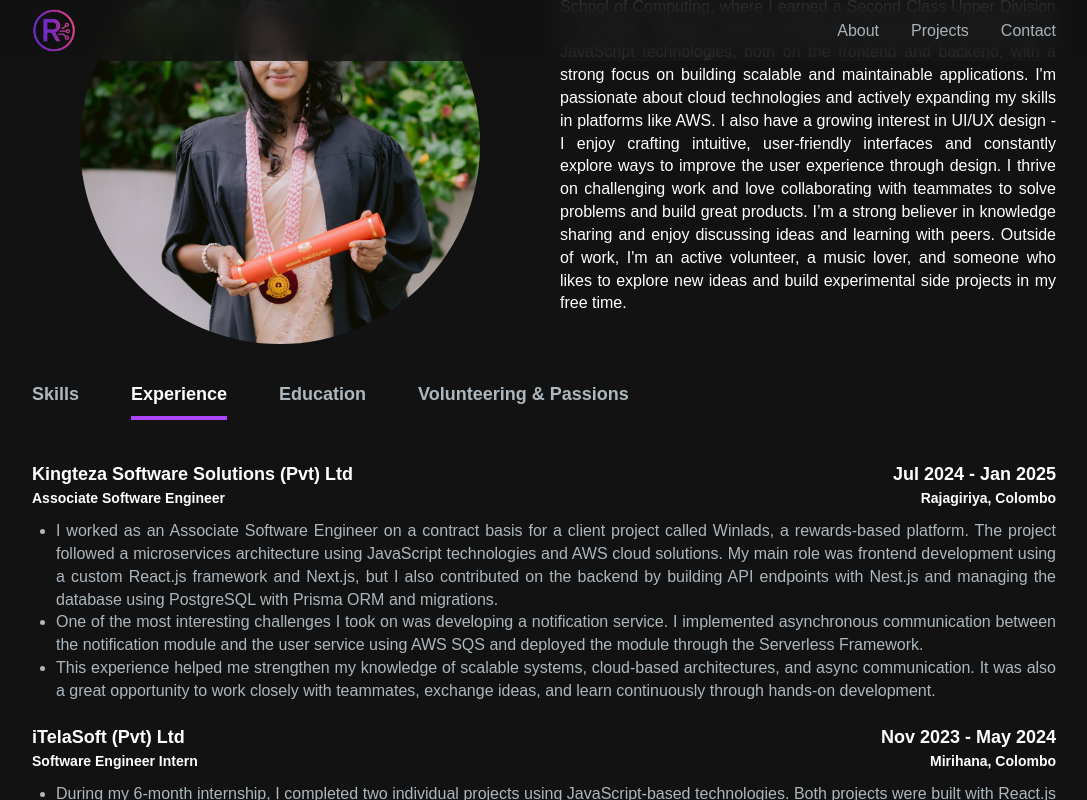
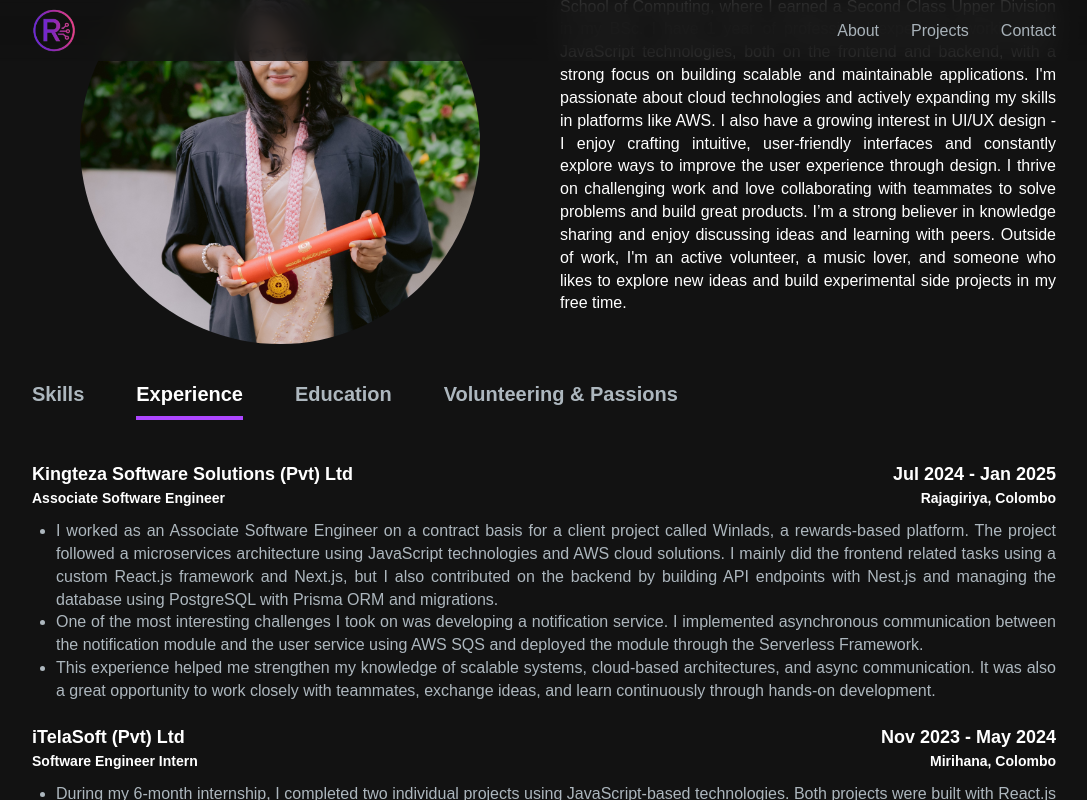
Before and after one commit to RandimaD25/portfolio-website, a Next.js app in the folder portfolio-website/: page / in a window 1280 px wide. Both pictures are taken after a click on the button "Experience". Shown: the part 1036-1836 px from the top of the page, without its empty margins (96-1183 px from the left). Built offline with nearby package versions, Linux system fonts and the light colour scheme.

Commit message:
feat: change styles

```diff
--- a/portfolio-website/src/app/components/AboutSection.jsx
+++ b/portfolio-website/src/app/components/AboutSection.jsx
@@ -48,7 +48,7 @@ const AboutSection = () => {
         </div>
       </div>
 
-      <div className="flex flex-row items-center md:gap-10 text:md sm:text-xl md:text-2xl py-2 px-4 xl:px-16">
+      <div className="flex flex-row items-center md:gap-10 text:md sm:text-lg md:text-xl py-2 px-4 xl:px-16">
         <TabButton
           selectTab={() => handleTabChange("skills")}
           active={tab === "skills"}
--- a/portfolio-website/src/app/components/TabButton.jsx
+++ b/portfolio-website/src/app/components/TabButton.jsx
@@ -11,7 +11,7 @@ const TabButton = ({ active, selectTab, children }) => {
   return (
     <button onClick={selectTab}>
       <p
-        className={`mr-3 text-md lg:text-lg font-semibold hover:text-white cursor-pointer ${buttonClasses}`}
+        className={`mr-3 font-semibold hover:text-white cursor-pointer ${buttonClasses}`}
       >
         {children}
       </p>
--- a/portfolio-website/src/app/content/about-me.jsx
+++ b/portfolio-website/src/app/content/about-me.jsx
@@ -163,12 +163,12 @@ export const TAB_DATA = [
           <span className="text-[#ADB7BE]">
             <ul className="list-disc pl-6 text-justify text-sm md:text-md lg:text-[1rem]">
               <li>
-                Through this program, I built a strong understanding of Java
+                Through this program, I developed a solid foundation in Java
                 fundamentals, mastered object-oriented programming (OOP) using
                 Java, and gained hands-on experience with Database Management
-                Systems. It was a valuable addition to my academic path and
-                helped sharpen my problem-solving and backend development skills
-                early on
+                Systems. It was a valuable addition to my academic journey and
+                significantly enhanced my problem-solving abilities and backend
+                development skills early on.
               </li>
             </ul>
           </span>
@@ -233,8 +233,8 @@ export const TAB_DATA = [
                 I worked as an Associate Software Engineer on a contract basis
                 for a client project called Winlads, a rewards-based platform.
                 The project followed a microservices architecture using
-                JavaScript technologies and AWS cloud solutions. My main role
-                was frontend development using a custom React.js framework and
+                JavaScript technologies and AWS cloud solutions. I mainly did
+                the frontend related tasks using a custom React.js framework and
                 Next.js, but I also contributed on the backend by building API
                 endpoints with Nest.js and managing the database using
                 PostgreSQL with Prisma ORM and migrations.
```
